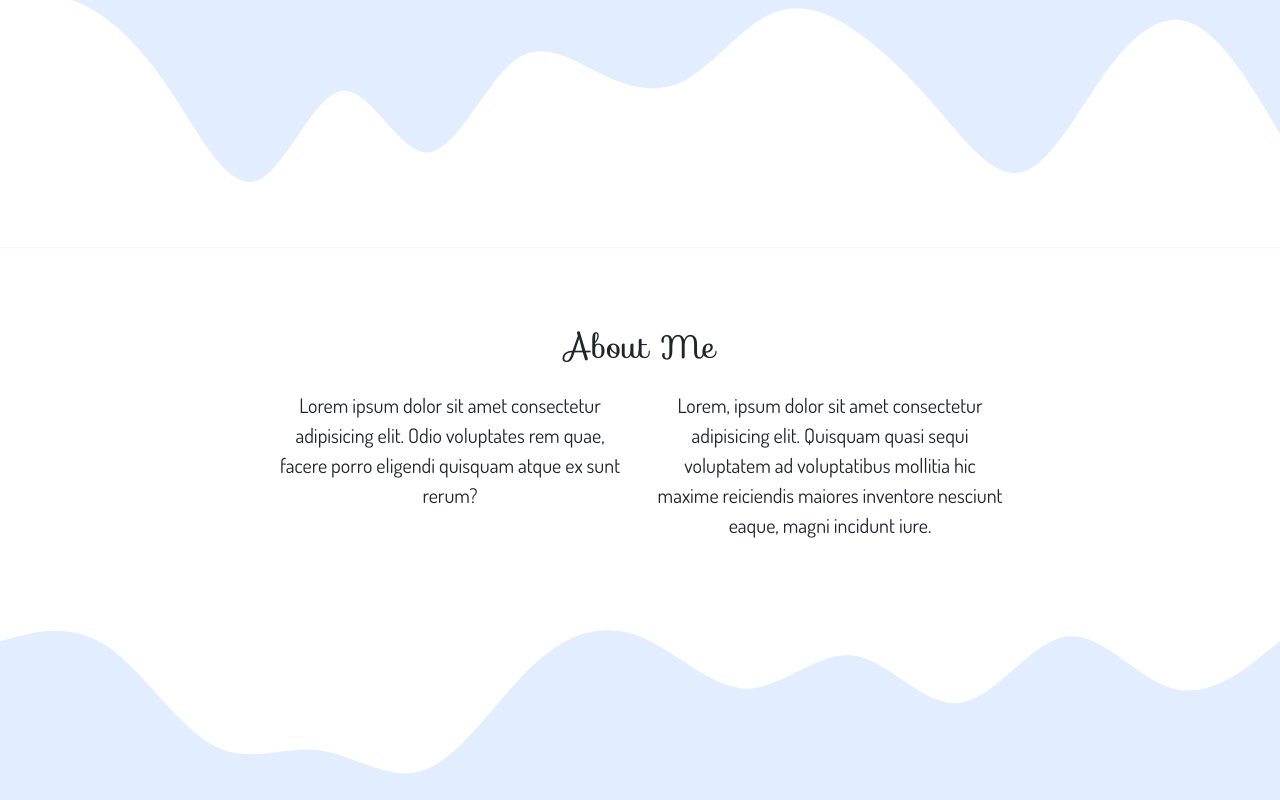
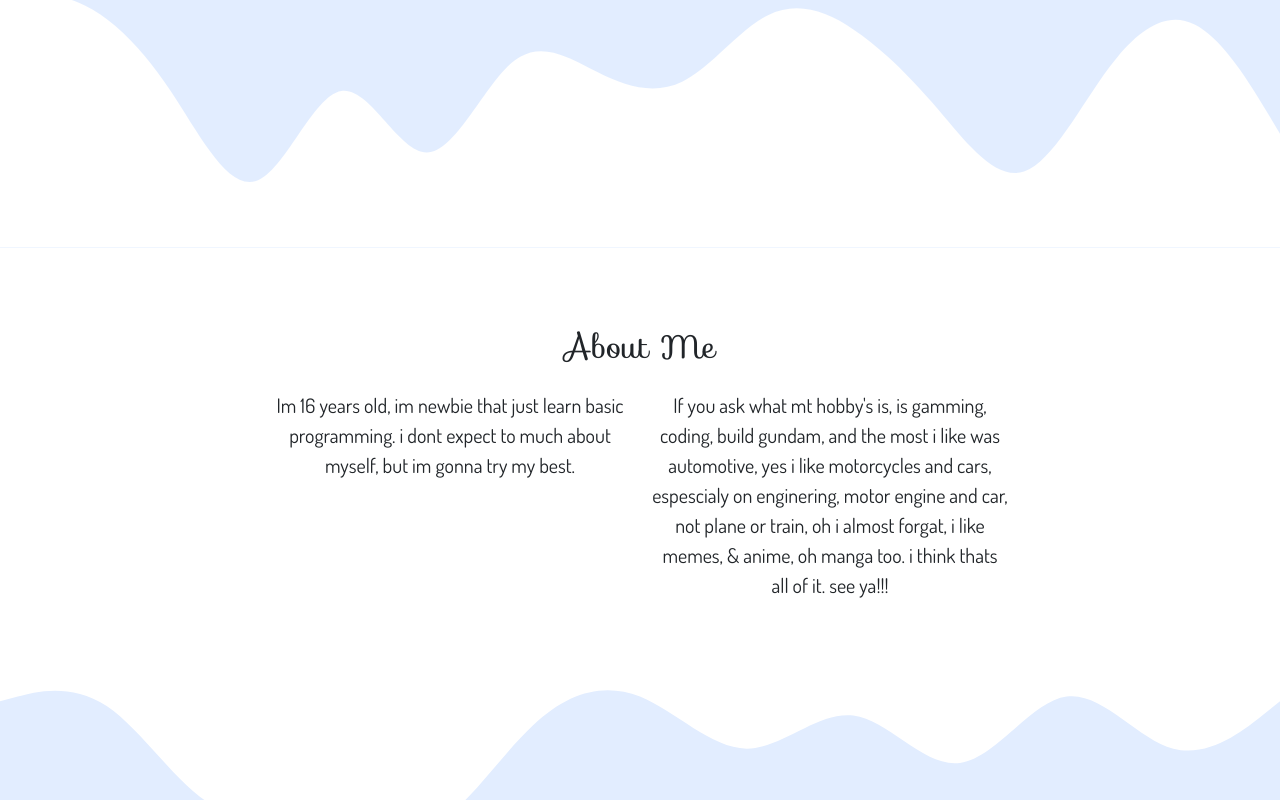
Before and after one commit to Gpzxy/GaluhPortofolio, a plain HTML site: page Index.html in a window 1280 px wide. Shown: the part 453-1253 px from the top of the page. Drawn offline with nearby package versions, Linux system fonts and the light colour scheme.

Commit message:
update about me

```diff
--- a/Index.html
+++ b/Index.html
@@ -70,10 +70,13 @@
         </div>
         <div class="row row justify-content-center fs-5 text-center">
           <div class="col-md-4">
-            <p>Lorem ipsum dolor sit amet consectetur adipisicing elit. Odio voluptates rem quae, facere porro eligendi quisquam atque ex sunt rerum?</p>
+            <p>Im 16 years old, im newbie that just learn basic programming. i dont expect to much about myself, but im gonna try my best.</p>
           </div>
           <div class="col-md-4">
-            <p>Lorem, ipsum dolor sit amet consectetur adipisicing elit. Quisquam quasi sequi voluptatem ad voluptatibus mollitia hic maxime reiciendis maiores inventore nesciunt eaque, magni incidunt iure.</p>
+            <p>
+              If you ask what mt hobby's is, is gamming, coding, build gundam, and the most i like was automotive, yes i like motorcycles and cars, espescialy on enginering, motor engine and car, not plane or train, oh i almost forgat, i
+              like memes, & anime, oh manga too. i think thats all of it. see ya!!!
+            </p>
           </div>
         </div>
       </div>
```
